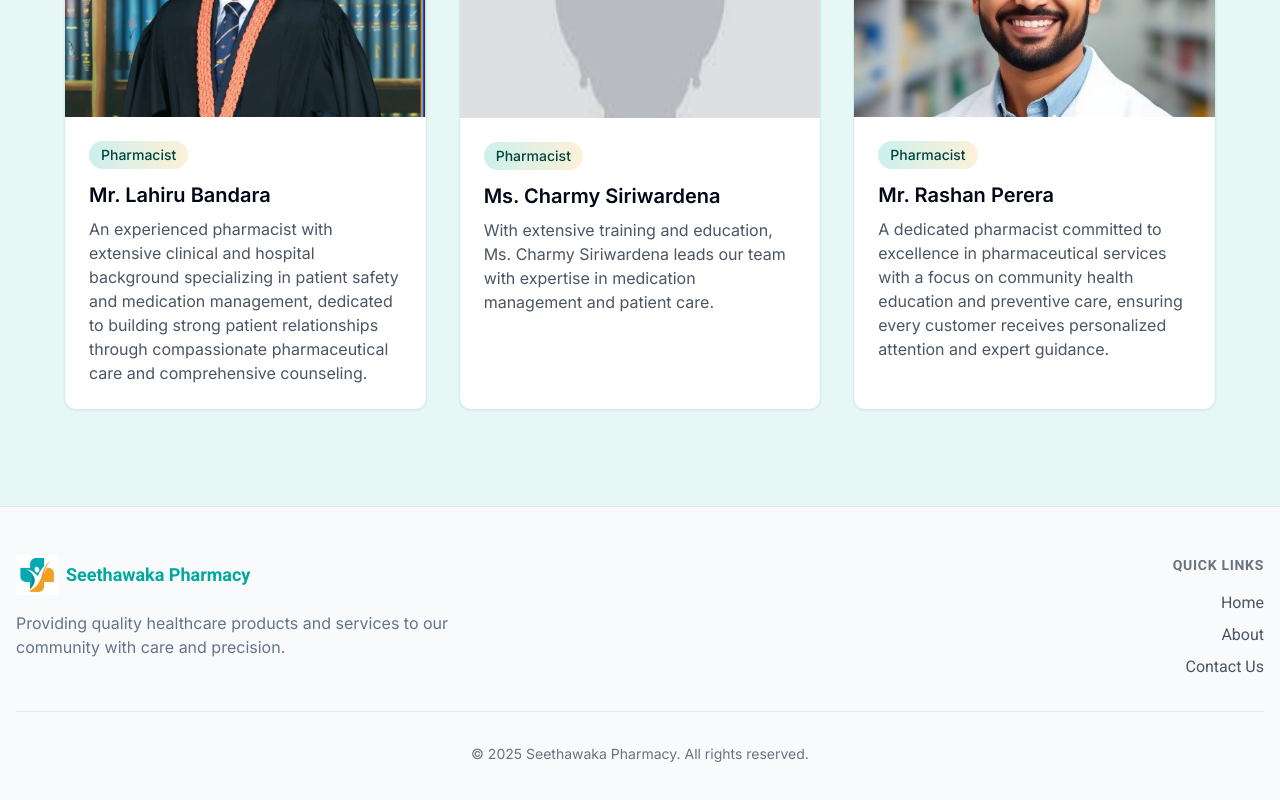
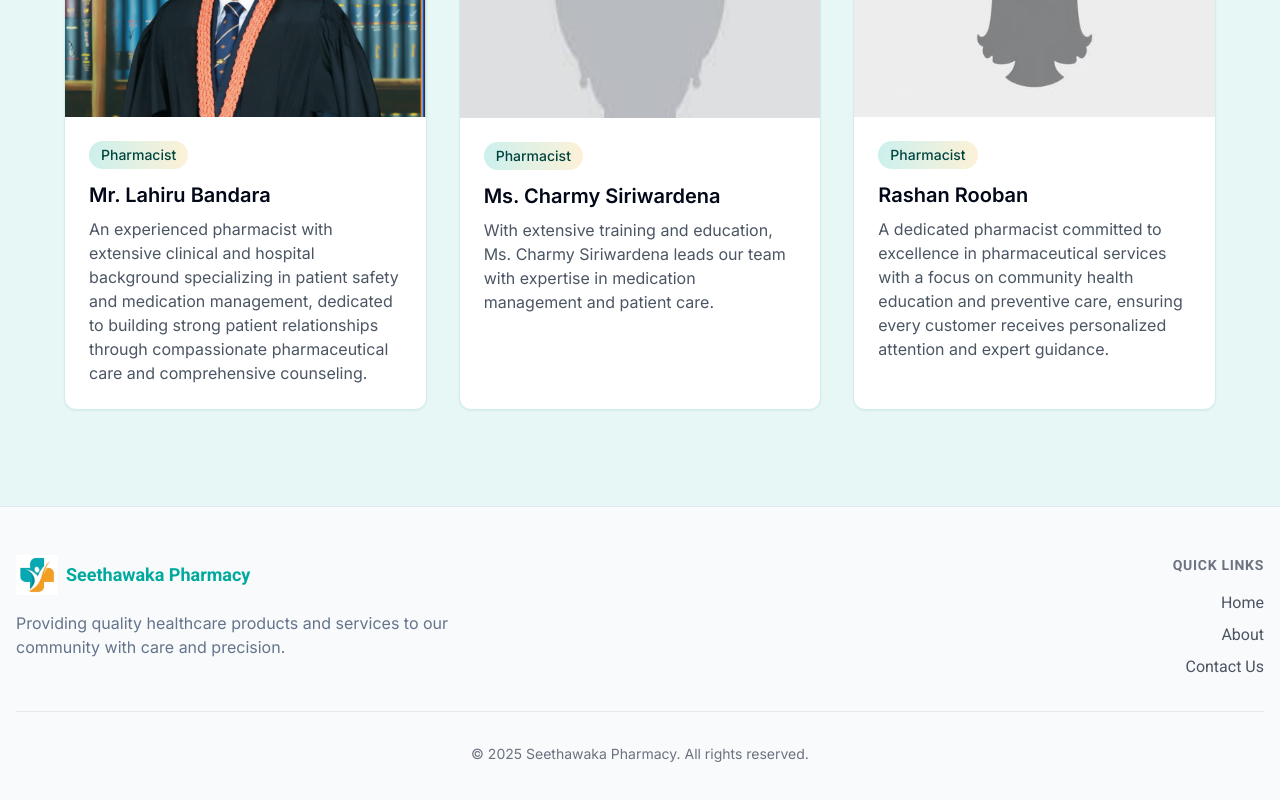
Before and after one commit to SaubhagyaW/seethawaka-pharmacy-portal, a React (Vite) app: page /about in a window 1280 px wide. Shown: the part 1740-2540 px from the top of the page. Built offline with nearby package versions, Linux system fonts and the light colour scheme.

Commit message:
Update Rashan's details
Update Rashan's name to Rashan Rooban and display an empty user photo.

```diff
--- a/src/pages/About.tsx
+++ b/src/pages/About.tsx
@@ -137,7 +137,7 @@ const About = () => {
             />
 
             <PharmacistCard
-              name="Mr. Rashan Perera"
+              name="Rashan Rooban"
               title="Pharmacist"
               description="A dedicated pharmacist committed to excellence in pharmaceutical services with a focus on community health education and preventive care, ensuring every customer receives personalized attention and expert guidance."
               imageUrl={pharmacist3Img}
```
Also changed, not shown: public/images/pharmacist3.jpeg.
